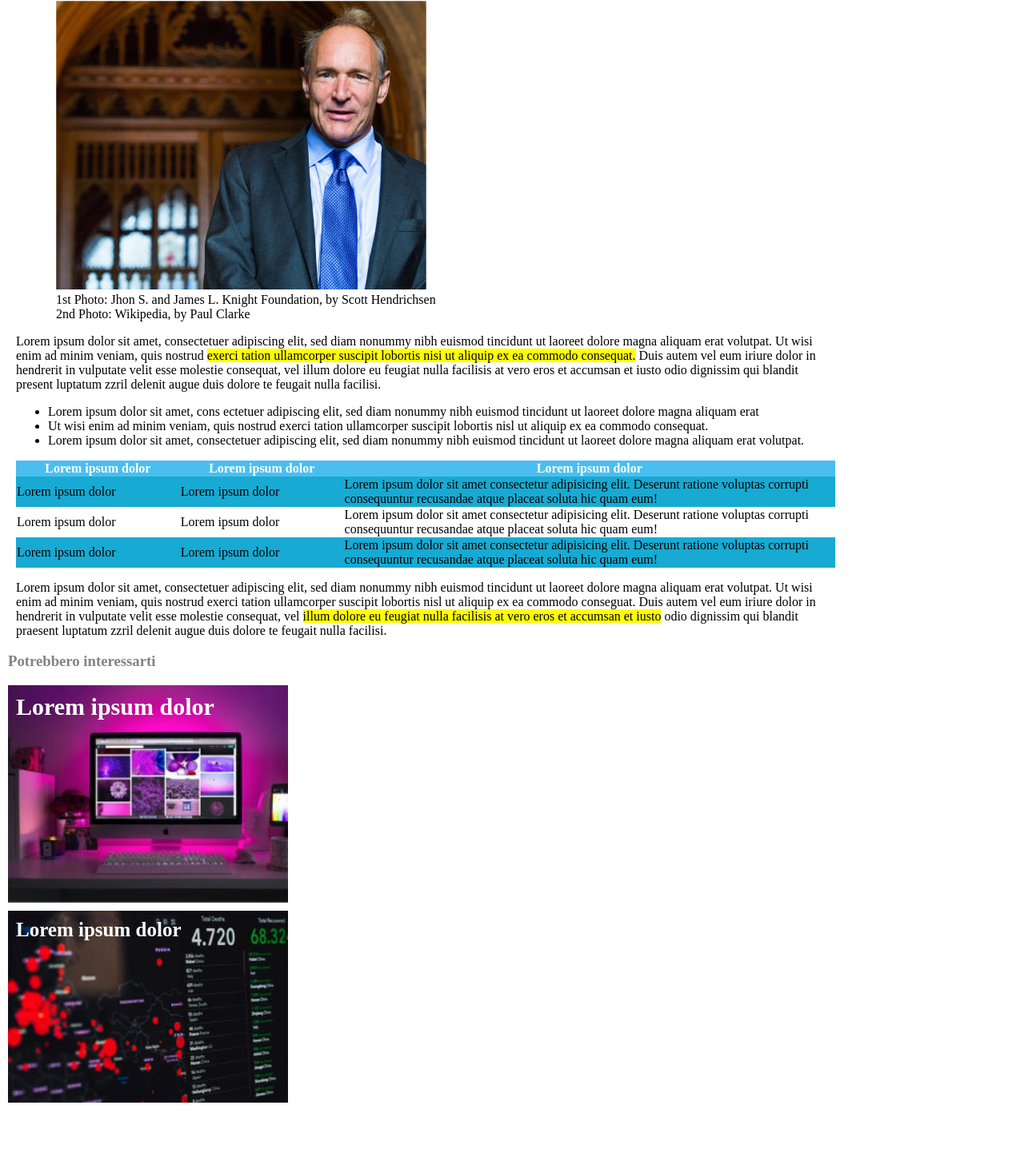
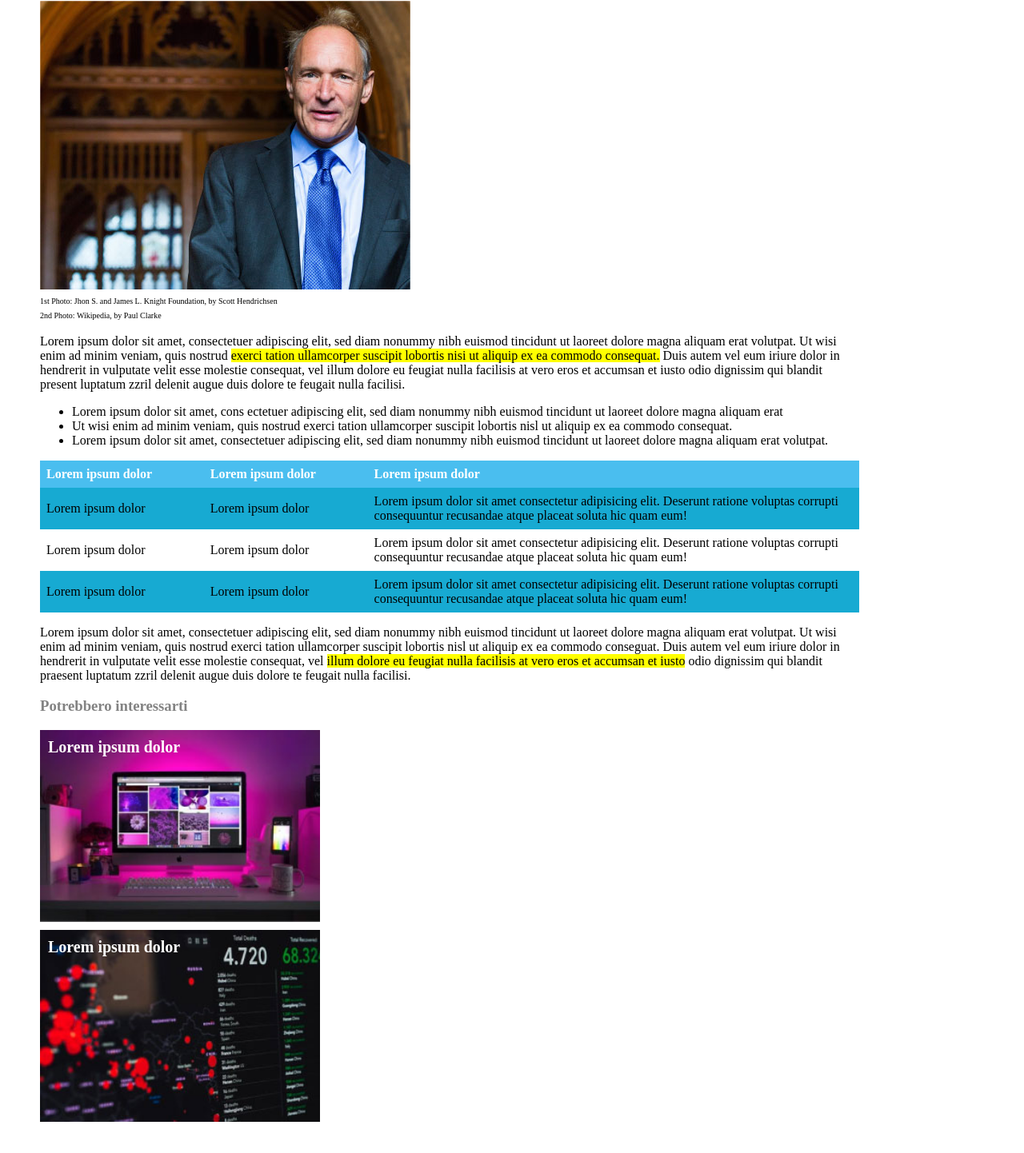
Before and after one commit to FedericoCanale/html-css-booleaner, a plain HTML site: page index.html in a window 1280 px wide. Shown: the part 586-2028 px from the top of the page at 80% size. Before the commit the page ends 1995 px from the top, so only its background shows below. Drawn offline with Linux system fonts and the light colour scheme.

Commit message:
add final design modification

```diff
--- a/css/style.css
+++ b/css/style.css
@@ -8,6 +8,7 @@ body {
 .logo {
     width: 160px;
     margin: 30px;
+    margin-left: 40px;
 }
 
 .logosect {
@@ -25,7 +26,7 @@ h1 {
 }
 
 .int {
-    max-width: 700px;
+    max-width: 4000px;
 
 
 }
@@ -37,7 +38,7 @@ a {
 
 
 .bodycont {
-    max-width: 700px;
+    max-width: 600px;
     margin: 10px;
 
 
@@ -55,13 +56,21 @@ thead {
 
 tbody tr:nth-child(odd) {
     background-color: #17aad2;
+
 }
+td, th {
+      padding: 8px;
+    }
+th {
+      text-align: left;
 
+}
 .large{
     width: 60%
 }
 h3{
     color: #838383;
+    margin-left: 40px;
 }
 
 h4{
@@ -71,11 +80,12 @@ h4{
     background-image: url(../img/monitor.jpg);
     background-size: cover;
     width: 330px;
-    height: 252px;
-    color: white;
+    height: 220px;
+    color: rgb(255, 252, 252);
     padding: 10px;
-    font-size: 30px;
+    font-size: 20px;
     margin-bottom: 10px;
+    margin-left: 40px;
 }
 
 .ph2{
@@ -83,10 +93,11 @@ h4{
     background-size: cover;
     width: 330px;
     height: 220px;
-    color: white;
+    color: rgb(255, 255, 255);
     padding:10px;
-    font-size: 25px;
-    margin-bottom: 30px;
+    font-size: 20px;
+    margin-bottom: 40px;
+    margin-left: 40px;
 }
 
 
@@ -94,12 +105,19 @@ h4{
       font-size: 10px;
 }
 
-main {width: 80%;
-    margin-left: 20px;
+main {
+    width: 80%;
+    margin-left: 50px;
     margin-right: 20px;
 }
 
-main {width: 80%;
-    margin-left: 20px;
-    margin-right: 20px;
+
+.bodycont2 {
+    max-width: 600px;
+    margin-left: -40px;
 }
+
+
+.colortext {
+    color: #17aad2;
+}
--- a/index.html
+++ b/index.html
@@ -22,23 +22,23 @@
                     manifesto di Tim Berners-Lee</h1>
             </div>
                 <address>
-                    Scritto da
-                    <a href=""> The Booleaner</a>
+                    Scritto da <span class="colortext"> The Booleaner</span>
+
                     <br>
                     <span class="smalltext">il <time datetime="2020-10-10">10/10/2020</time></span>
                 </address>
             <div>
                 <!-- /immagini -->
-                <div class="bodycont">
+                <div class="bodycont2">
                     <figure>
                         <img src="./img/tim-1.jpg" alt="tim-1">
                         <br>
                         <img src="./img/tim-2.jpg" alt="tim-2">
                         <figcaption>
-                            1st Photo: Jhon S. and James L. Knight Foundation,
-                            by Scott Hendrichsen
+                            <span class="smalltext">1st Photo: Jhon S. and James L. Knight Foundation,
+                            by Scott Hendrichsen</span>
                             <br>
-                            2nd Photo: Wikipedia, by Paul Clarke
+                            <span class="smalltext">2nd Photo: Wikipedia, by Paul Clarke</span>
                         </figcaption>
                     </figure>
                 </div>
```
